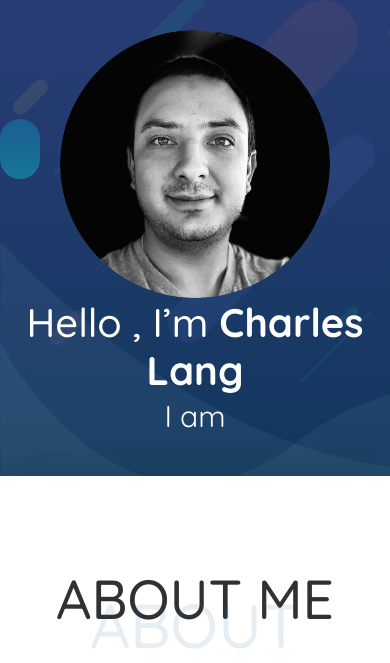
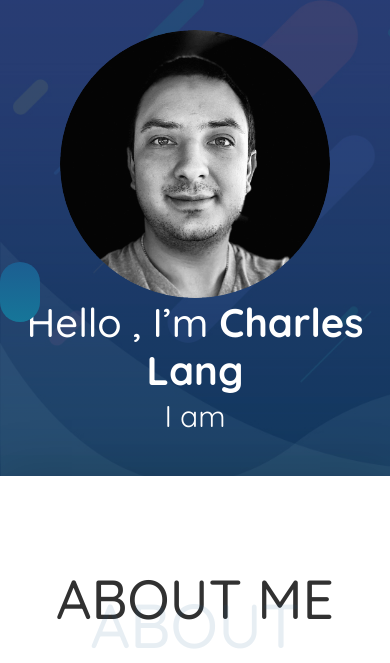
Before and after one commit to Nojil/Nojil.github.io, a PHP site: page / in a window 390 px wide. Shown: the top 663 px of the page. Run offline with PHP 8.4, Linux system fonts and the light colour scheme; some libraries are stand-ins or nearby versions.

Commit message:
Moving nav icon down

```diff
--- a/styles/styles.css
+++ b/styles/styles.css
@@ -438,7 +438,7 @@ section {
         left: 0;
         position: fixed;
         display: inline-block;
-        top: 33%;
+        top: 50%;
         -webkit-transform: translateY(-50%);
         -ms-transform: translateY(-50%);
         transform: translateY(-50%);
```
